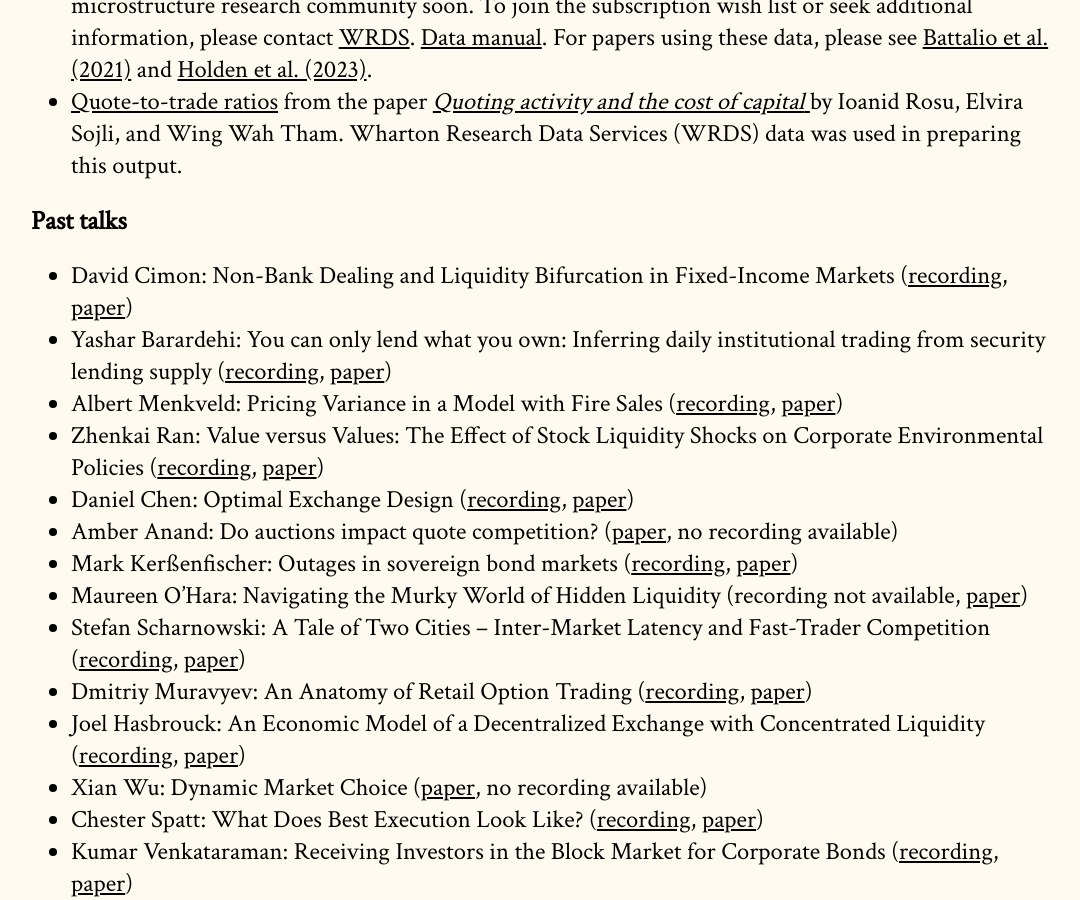
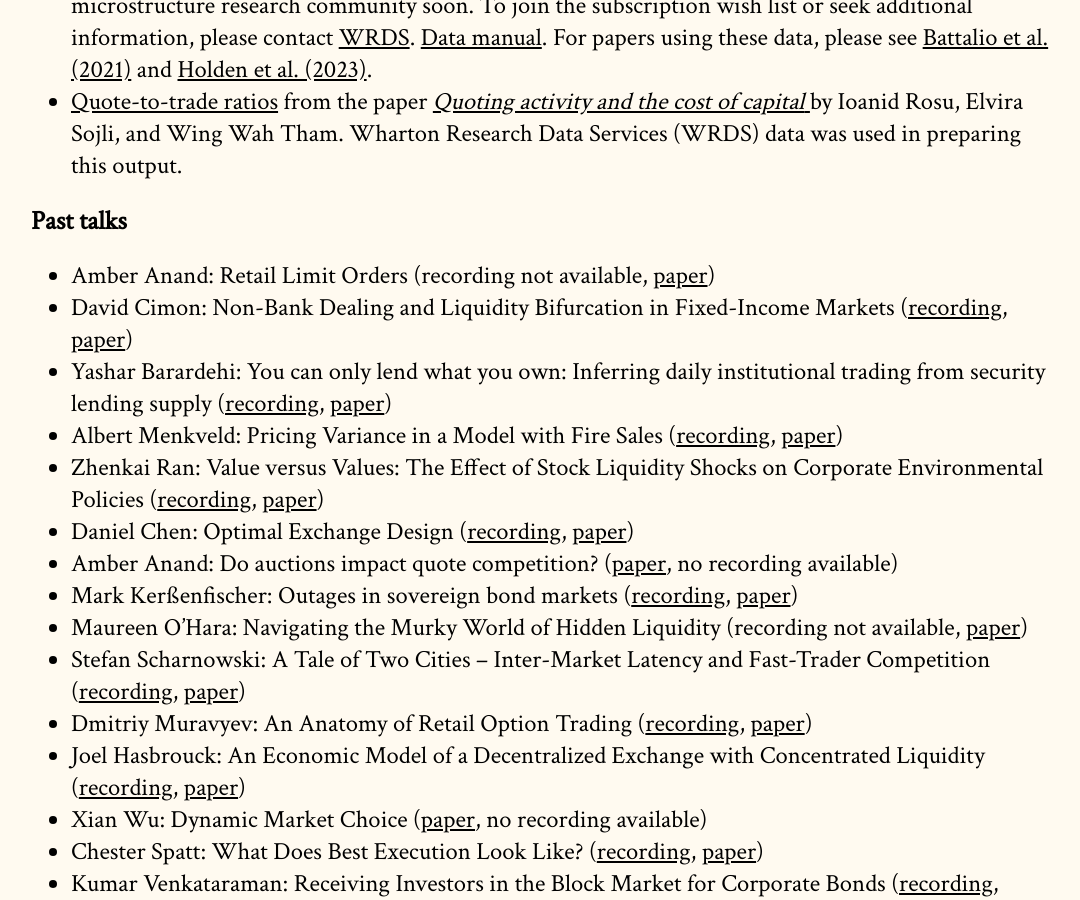
Before and after one commit to cpfiffer/microstructure.exchange, a Jekyll site: the page built from index.md, in a window 1280 px wide and 900 px high, scrolled down 2924 px. Shown: the whole window, without its empty margins (97-1177 px from the left). Built offline with Jekyll 4.4.1, drawn with Linux system fonts in a browser that asks for light colours; some web fonts are replaced.

Commit message:
Update index.md

```diff
--- a/index.md
+++ b/index.md
@@ -72,6 +72,7 @@ The Microstructure Exchange will host resources, tools, and data for microstruct
 - [Quote-to-trade ratios](https://drive.google.com/file/d/1H8wMvA_59-N5Y_xiDPGTbpBsX5BFwOIV/view) from the paper [_Quoting activity and the cost of capital_ ](https://papers.ssrn.com/sol3/papers.cfm?abstract_id=3005928) by Ioanid Rosu, Elvira Sojli, and Wing Wah Tham. Wharton Research Data Services (WRDS) data was used in preparing this output.
 
 ## Past talks
+- Amber Anand: Retail Limit Orders (recording not available, [paper](https://microstructure.exchange/papers/Retail%20Limit%20Orders%2004082025.pdf))
 - David Cimon: Non-Bank Dealing and Liquidity Bifurcation in Fixed-Income Markets ([recording](https://youtu.be/68jL8D6bIcE), [paper](https://papers.ssrn.com/sol3/papers.cfm?abstract_id=5089905))
 - Yashar Barardehi: You can only lend what you own: Inferring daily institutional trading from security lending supply ([recording](https://youtu.be/vowFSp6tBuw), [paper](https://papers.ssrn.com/sol3/papers.cfm?abstract_id=5025126))
 - Albert Menkveld: Pricing Variance in a Model with Fire Sales ([recording](https://youtu.be/jbtQGXIKi7k), [paper](https://papers.ssrn.com/sol3/papers.cfm?abstract_id=5043741))
```
